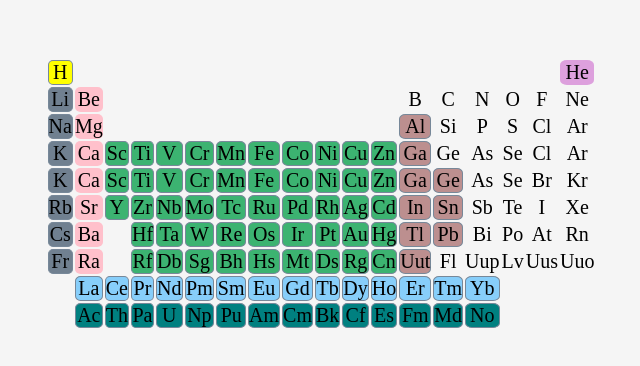
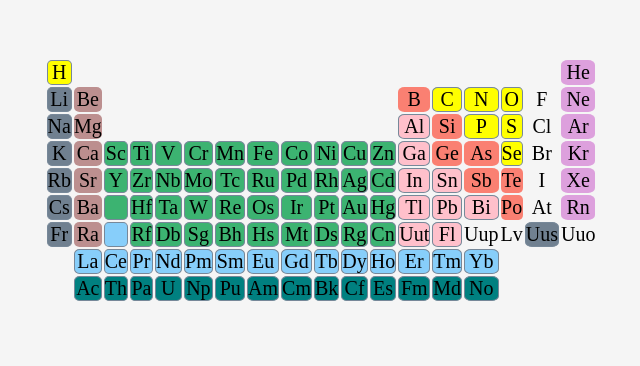
Before and after one commit to thesergioliveira/thePeridicTableProject, a plain HTML site: page index.html in a window 1280 px wide. Shown: the part 102-468 px from the top of the page, without its empty margins (319-959 px from the left). Drawn offline with Linux system fonts and the light colour scheme.

Commit message:
color and animations

```diff
--- a/css/style.css
+++ b/css/style.css
@@ -13,6 +13,7 @@ table{
     margin-left:  auto;
     margin-right: auto;
     font-size: 2.5vh;
+    table-layout: fixed;
 
 }
 
@@ -23,17 +24,17 @@ td{
     text-align:center;
 }
 
-tr:nth-child(1) :first-child{
+tr:nth-child(1) :first-child, tr:nth-child(2) :nth-child(n + 14):nth-child(-n +16), tr:nth-child(3) :nth-child(n+15):nth-child(-n+16), tr:nth-child(4) :nth-child(16){
     background-color: yellow;
     border: 1px solid lightslategray;
 
 }
 
 tr:nth-child(2) :nth-child(2),tr:nth-child(3) :nth-child(2),tr:nth-child(4) :nth-child(2),tr:nth-child(5) :nth-child(2),tr:nth-child(6) :nth-child(2),tr:nth-child(7) :nth-child(2),tr:nth-child(8) :nth-child(2){
-    background-color: pink;
+    background-color: rosybrown;
 }
 
-tr:nth-child(2) :nth-child(1),tr:nth-child(3) :nth-child(1),tr:nth-child(4) :nth-child(1),tr:nth-child(5) :nth-child(1),tr:nth-child(6) :nth-child(1),tr:nth-child(7) :nth-child(1),tr:nth-child(8) :nth-child(1){
+tr:nth-child(2) :nth-child(1),tr:nth-child(3) :nth-child(1),tr:nth-child(4) :nth-child(1),tr:nth-child(5) :nth-child(1),tr:nth-child(6) :nth-child(1),tr:nth-child(7) :nth-child(1), tr:nth-child(7) :nth-child(17){
  background-color: slategray;
  border: 1px solid lightslategray;
 }
@@ -43,32 +44,31 @@ tr:nth-child(4) :nth-child(n+3):nth-child(-n+12),tr:nth-child(5) :nth-child(n+3)
     border: 1px solid lightslategray;
 }
 
-tr:nth-child(3) :nth-child(13),tr:nth-child(4) :nth-child(13),tr:nth-child(5) :nth-child(13),tr:nth-child(5) :nth-child(13),tr:nth-child(6) :nth-child(13),tr:nth-child(7) :nth-child(13),tr:nth-child(8) :nth-child(13){
-    background-color: rosybrown;
+tr:nth-child(3) :nth-child(13),tr:nth-child(4) :nth-child(13),tr:nth-child(5) :nth-child(13),tr:nth-child(5) :nth-child(13),tr:nth-child(6) :nth-child(13),tr:nth-child(7) :nth-child(13),tr:nth-child(8) :nth-child(13),tr:nth-child(5) :nth-child(14),tr:nth-child(6) :nth-child(14),tr:nth-child(7) :nth-child(14), tr:nth-child(8) :nth-child(14), tr:nth-child(6) :nth-child(15){
+    background-color: pink;
     border: 1px solid lightslategray;
 }
 
-tr:nth-child(5) :nth-child(14),tr:nth-child(6) :nth-child(14),tr:nth-child(7) :nth-child(14){
-    background-color: rosybrown;
-    border: 1px solid lightslategray;
+tr:nth-child(2) :nth-child(13),tr:nth-child(3) :nth-child(14),tr:nth-child(4) :nth-child(n+ 14):nth-child(-n +15),tr:nth-child(5) :nth-child(n+ 15):nth-child(-n +16),tr:nth-child(6) :nth-child(16){
+    background-color: salmon;
 }
 
-tr:nth-child(1) :last-child{
+tr:nth-child(1) :last-child, tr:nth-child(2) :last-child, tr:nth-child(3) :last-child, tr:nth-child(4) :last-child, tr:nth-child(5) :last-child, tr:nth-child(6) :last-child{
     background-color: plum;
    }
 
-tr:nth-child(9) :nth-child(n+2):nth-child(-n+15){
+tr:nth-child(8) :nth-child(n+2):nth-child(-n+15), tr:nth-child(7) :nth-child(3){
     background-color: lightskyblue;
     border: 1px solid lightslategray;
 }
 
-tr:nth-child(10) :nth-child(n+2):nth-child(-n+15){
+tr:nth-child(9) :nth-child(n+2):nth-child(-n+15){
     background-color: teal;
     border: 1px solid lightslategray;
 }
 
-tr:nth-child(10) :nth-child(n+2):nth-child(-n+15) :hover{
+tr:nth-child(9) :nth-child(n+2):nth-child(-n+15):hover{
     background-color: teal;
     border: 1px solid lightslategray;
-    size: 5rem;
+    opacity: 0.7;
 }
--- a/index.html
+++ b/index.html
@@ -65,26 +65,6 @@
            <td>Si</td>
            <td>P</td>
            <td>S</td>
-           <td>Cl</td>
-           <td>Ar</td>
-       </tr>
-       <tr>
-           <td>K</td>
-           <td>Ca</td>
-           <td>Sc</td>
-           <td>Ti</td>
-           <td>V</td>
-           <td>Cr</td>
-           <td>Mn</td>
-           <td>Fe</td>
-           <td>Co</td>
-           <td>Ni</td>
-           <td>Cu</td>
-           <td>Zn</td>
-           <td>Ga</td>
-           <td>Ge</td>
-           <td>As</td>
-           <td>Se</td>
            <td>Cl</td>
            <td>Ar</td>
        </tr>
@@ -188,7 +168,7 @@
            <td></td>
            <td></td>
        </tr>
-       <tr>
+       <tr class="">
         <td></td>
         <td>Ac</td>
         <td>Th</td>
```
